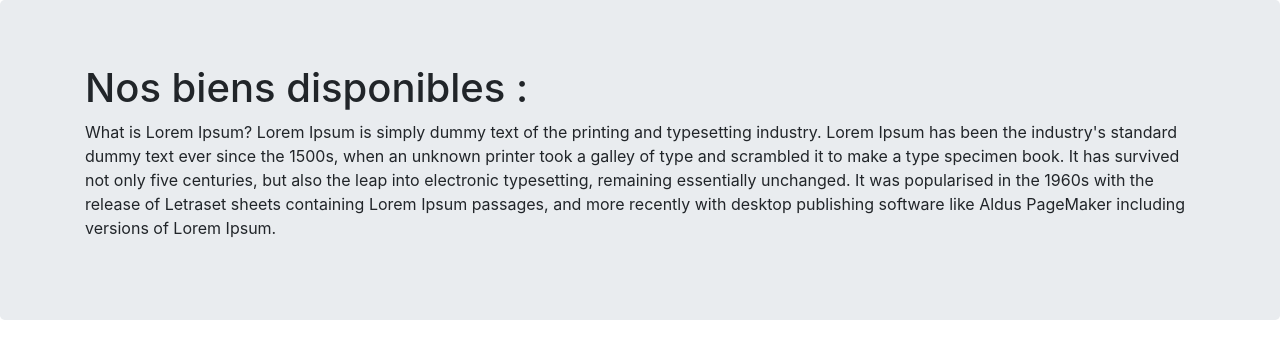
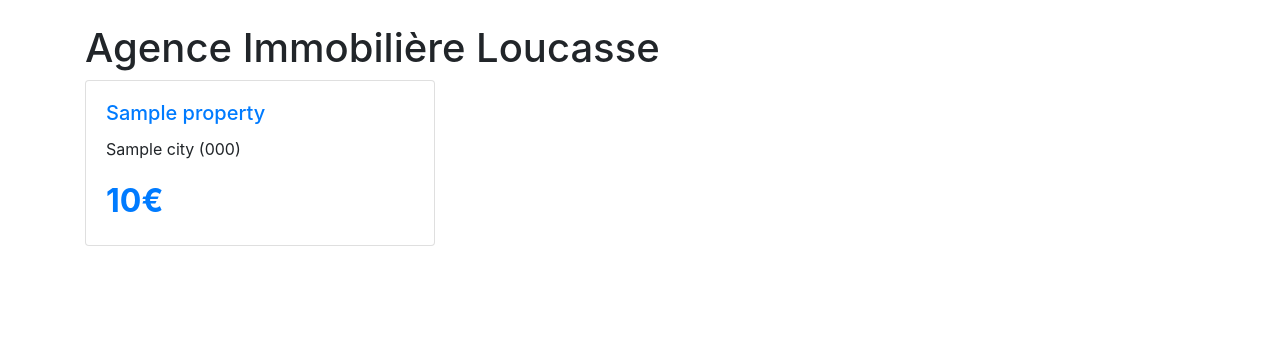
Before and after one commit to Alkadios/AgenceImmobiliere, a Symfony app: template AgenceImmobiliere/templates/property/index.html.twig in a window 1280 px wide. Shown: the part 56-415 px from the top of the page. Run offline with Twig, Linux system fonts and the light colour scheme; the template is opened without the code that fills it: most values are stand-ins (such as "Sample title", 1, 10 or a date in 2020); some libraries are stand-ins or nearby versions.

Commit message:
Fixtures des biens et mise en place pagination

```diff
--- a/AgenceImmobiliere/composer.json
+++ b/AgenceImmobiliere/composer.json
@@ -11,6 +11,8 @@
         "doctrine/doctrine-bundle": "^2.5",
         "doctrine/doctrine-migrations-bundle": "^3.2",
         "doctrine/orm": "^2.10",
+        "fzaninotto/faker": "^1.5",
+        "knplabs/knp-paginator-bundle": "^5.8",
         "phpdocumentor/reflection-docblock": "^5.3",
         "sensio/framework-extra-bundle": "^5.1",
         "symfony/asset": "4.4.*",
--- a/AgenceImmobiliere/config/bundles.php
+++ b/AgenceImmobiliere/config/bundles.php
@@ -13,4 +13,5 @@ return [
     Symfony\Bundle\SecurityBundle\SecurityBundle::class => ['all' => true],
     Twig\Extra\TwigExtraBundle\TwigExtraBundle::class => ['all' => true],
     Doctrine\Bundle\FixturesBundle\DoctrineFixturesBundle::class => ['dev' => true, 'test' => true],
+    Knp\Bundle\PaginatorBundle\KnpPaginatorBundle::class => ['all' => true],
 ];
--- /dev/null
+++ b/AgenceImmobiliere/templates/property/_property.html.twig
@@ -0,0 +1,9 @@
+<div class="card mb-4">
+        <div class="card-body">
+            <h5 class="card-title">
+                <a href="{{ path('property_show', {'id': property.id, 'slug': property.slug}) }}">{{ property.title }}</a>
+            </h5>
+            <p class="card-text">{{ property.city }} ({{ property.postalCode }})</p>
+            <div class="text-primary" style="font-weight: bold; font-size: 2rem;">{{ property.price | number_format(0, '', ' ')}}&euro;</div>
+        </div>
+    </div>
--- a/AgenceImmobiliere/templates/property/index.html.twig
+++ b/AgenceImmobiliere/templates/property/index.html.twig
@@ -1,13 +1,20 @@
 {% extends 'base.html.twig' %}
 
-{% block title %}Nos biens à achetés{% endblock %}
+{% block title %}Agence Immobilière Loucasse{% endblock %}
 
 {% block body %}
-    <div class="jumbotron txt-center">
-        <div class="container">
-            <h1>Nos biens disponibles :</h1>
-            <p>What is Lorem Ipsum?
-                Lorem Ipsum is simply dummy text of the printing and typesetting industry. Lorem Ipsum has been the industry's standard dummy text ever since the 1500s, when an unknown printer took a galley of type and scrambled it to make a type specimen book. It has survived not only five centuries, but also the leap into electronic typesetting, remaining essentially unchanged. It was popularised in the 1960s with the release of Letraset sheets containing Lorem Ipsum passages, and more recently with desktop publishing software like Aldus PageMaker including versions of Lorem Ipsum.</p>
+    <div class="container mt-4">
+        <h1>Agence Immobilière Loucasse</h1>
+
+        <div class="row">
+            {% for property in properties %}
+                <div class="col-md-4">
+                    {% include 'property/_property.html.twig' %}
+                </div>
+            {% endfor %}
+        </div>
+        <div class="pagination">
+            {{ knp_pagination_render(properties) }}
         </div>
     </div>
 {% endblock %}
```
Also changed, not shown: AgenceImmobiliere/src/Controller/PropertyController.php (+11 -2 lines), AgenceImmobiliere/src/DataFixtures/PropertyFixture.php (added, +36 -0 lines), AgenceImmobiliere/src/Repository/PropertyRepository.php (+4 -4 lines), 3 other files.
